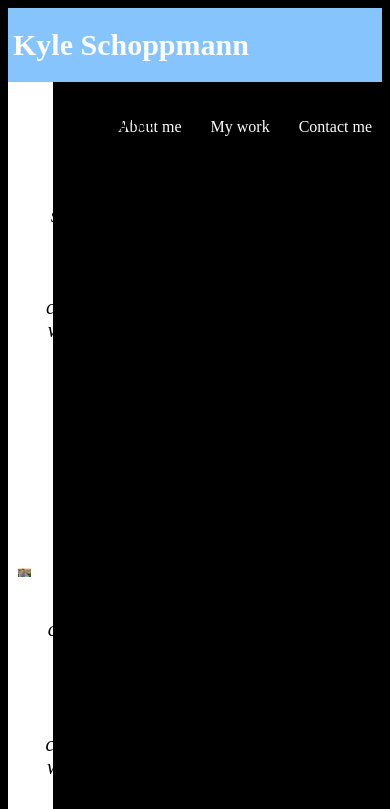
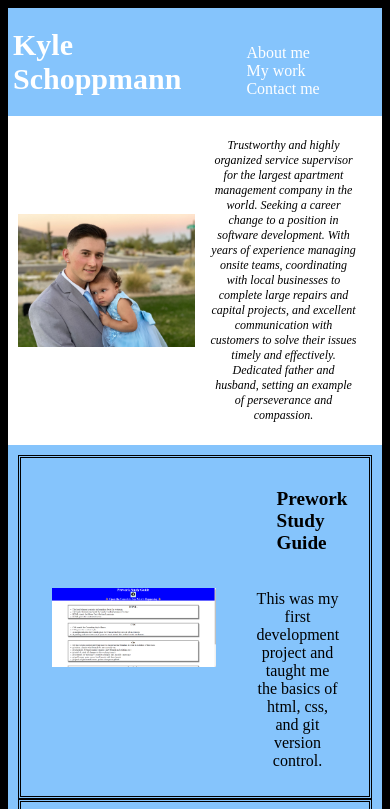
Before and after one commit to kyleschop/my-first-portfolio, a plain HTML site: page index.html in a window 390 px wide. Shown: the top 809 px of the page. Drawn offline with nearby package versions, Linux system fonts and the light colour scheme.

Commit message:
Made layout responsive to different screen sizes

```diff
--- a/assets/style.css
+++ b/assets/style.css
@@ -110,3 +110,21 @@ footer nav ul {
     color: white;
     font-size: 35px;
 }
+
+@media screen and (max-width: 586px) {
+    header {
+        display: flex;
+    }
+}
+
+@media screen and (max-width: 500px)  {
+    .about-me p {
+        font-size: 12px;
+    }
+    .projects img {
+        width: 50%;
+    }
+    .projects img:hover {
+        width: 55%;
+    }
+}
```
